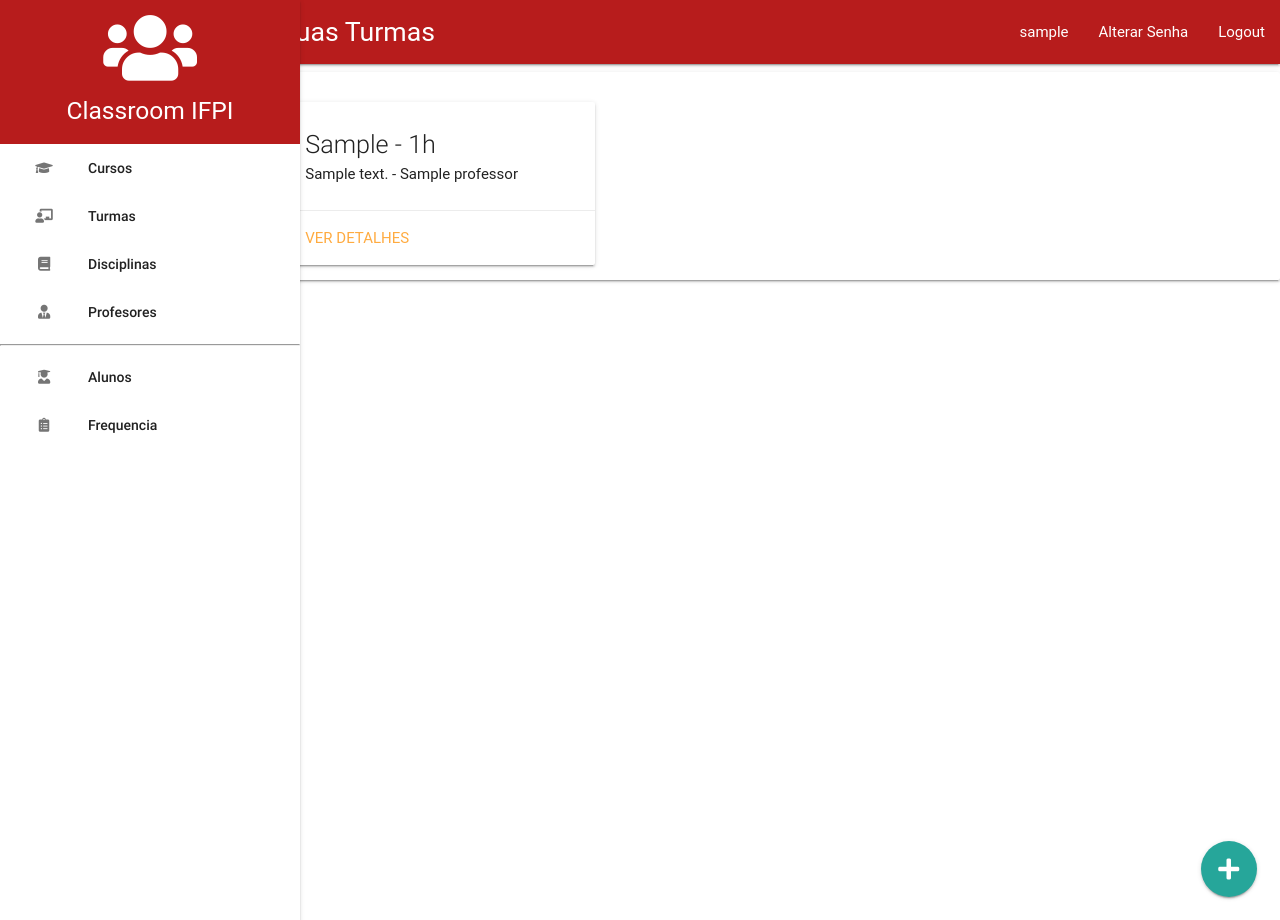
After one commit to HipolitoJr/classroom-ifpi, a Django app: page /painel/turmas in a window 1280 px wide. The commit adds this page. Run offline with Django 3.2, Linux system fonts and the light colour scheme; a user stored in the database is signed in; tables that the repository leaves empty hold one stand-in row (values such as "Sample post"); some libraries are stand-ins or nearby versions; some web fonts are replaced.

Commit message:
adiciona lista de turmas

```diff
--- a/classroom_ifpi/classroom_ifpi/urls.py
+++ b/classroom_ifpi/classroom_ifpi/urls.py
@@ -72,4 +72,5 @@ urlpatterns = [
     path('api/registros/', frequencia_views.RegistroList.as_view(), name = frequencia_views.RegistroList.name),
 
     path('painel/', painel_views.painel, name = 'painel'),
+    path('painel/turmas', painel_views.list_turmas, name = 'turmas'),
 ]
--- a/classroom_ifpi/painel/templates/base.html
+++ b/classroom_ifpi/painel/templates/base.html
@@ -2,7 +2,7 @@
 <html lang="en">
 <head>
     <meta charset="UTF-8">
-    <title>Title</title>
+    <title>Classroom IFPI</title>
 
     <!-- Compiled and minified CSS -->
     <link rel="stylesheet" href="https://cdnjs.cloudflare.com/ajax/libs/materialize/0.97.0/css/materialize.min.css">
@@ -17,7 +17,7 @@
 <body>
 
     <ul id="slide-out" class="side-nav fixed">
-        <div class="red darken-4 center" style="padding: 10px">
+        <div class="red darken-4 center white-text" style="padding: 10px">
             <i class="fas fa-users fa-fw fa-5x"></i>
             <h5>Classroom IFPI</h5>
         </div>
@@ -28,8 +28,8 @@
             </a>
         </li>
         <li>
-            <a href="#!">
-                <i class="fas fa-fw fa-user-graduate"></i>
+            <a href="{% url 'turmas' %}">
+                <i class="fas fa-fw fa-chalkboard-teacher"></i>
                 Turmas
             </a>
         </li>
@@ -41,29 +41,44 @@
         </li>
         <li>
             <a href="#!">
-                <i class="fas fa-fw fa-user"></i>
+                <i class="fas fa-fw fa-user-tie"></i>
                 Profesores
             </a>
         </li>
 
         <hr>
 
-        <li><a href="#!">Alunos</a></li>
         <li>
             <a href="#!">
-                Frequencia</a></li>
+                <i class="fas fa-fw fa-user-graduate"></i>
+                Alunos
+            </a>
+        </li>
+        <li>
+            <a href="#!">
+                <i class="fas fa-fw fa-clipboard-list"></i>
+                Frequencia
+            </a>
+        </li>
     </ul>
 
     <nav class="red darken-4" style="padding-left: 280px;">
         <div class="nav-wrapper">
-             <a href="#">Cadastro Alunos</a>
+            <a href="#" style="font-size: 20pt">{{ titulo }}</a>
             <ul id="nav-mobile" class="right hide-on-med-and-down">
-                <li><a href="#">Meu Perfil</a></li>
+                <li>
+                    <a href="#">
+                        {{ user.username }}
+                    </a>
+                </li>
                 <li><a href="#">Alterar Senha</a></li>
                 <li><a href="#">Logout</a></li>
             </ul>
         </div>
     </nav>
-
+    <div class="card" style="padding-left: 270px;">
+        {% block 'body' %}
+        {% endblock %}
+    </div>
 </body>
 </html>
--- /dev/null
+++ b/classroom_ifpi/painel/templates/turmas.html
@@ -0,0 +1,40 @@
+{% extends 'base.html' %}
+{% load staticfiles %}
+{% block 'body' %}
+
+    <!--<p class="right-align" style="margin: 14px;">-->
+        <!--<a class="btn tean btn-small">-->
+            <!--<i class="fas fa-plus"></i>-->
+            <!--Turma-->
+        <!--</a>-->
+    <!--</p>-->
+
+    <div class="card-body">
+        <div class="row">
+            {% for turma in turmas %}
+                <div class="col s4">
+                    <br>
+                    <div class="card horizontal">
+                      <div class="card-stacked">
+                        <div class="card-content">
+                          <p class="flow-text">{{ turma.especificacao_disciplina }} - {{ turma.carga_horaria }}h</p>
+                            <p>{{ turma.curso }} - {{ turma.ministrante }}</p>
+                        </div>
+                        <div class="card-action">
+                          <a href="#">Ver detalhes</a>
+                        </div>
+                      </div>
+                    </div>
+
+                </div>
+            {% endfor %}
+        </div>
+
+    </div>
+
+  <div class="fixed-action-btn">
+      <a class="btn-floating btn-large tean">
+        <i class="fas fa-plus"></i>
+      </a>
+  </div>
+{% endblock %}
--- a/classroom_ifpi/painel/views.py
+++ b/classroom_ifpi/painel/views.py
@@ -1,6 +1,21 @@
 from django.shortcuts import render
 
 # Create your views here.
+from comum.models import Turma
+
 
 def painel(request):
     return render(request, 'base.html')
+
+def list_turmas(request):
+    turmas = get_turmas(request)
+    return render(request,
+                  'turmas.html',
+                  {'titulo': 'Suas Turmas',
+                   'turmas': turmas})
+
+
+
+def get_turmas(request):
+    turmas = Turma.objects.filter(ministrante=request.user.professor)
+    return turmas
```
Also changed, not shown: classroom_ifpi/painel/static/img/google_classroom.png (added).
